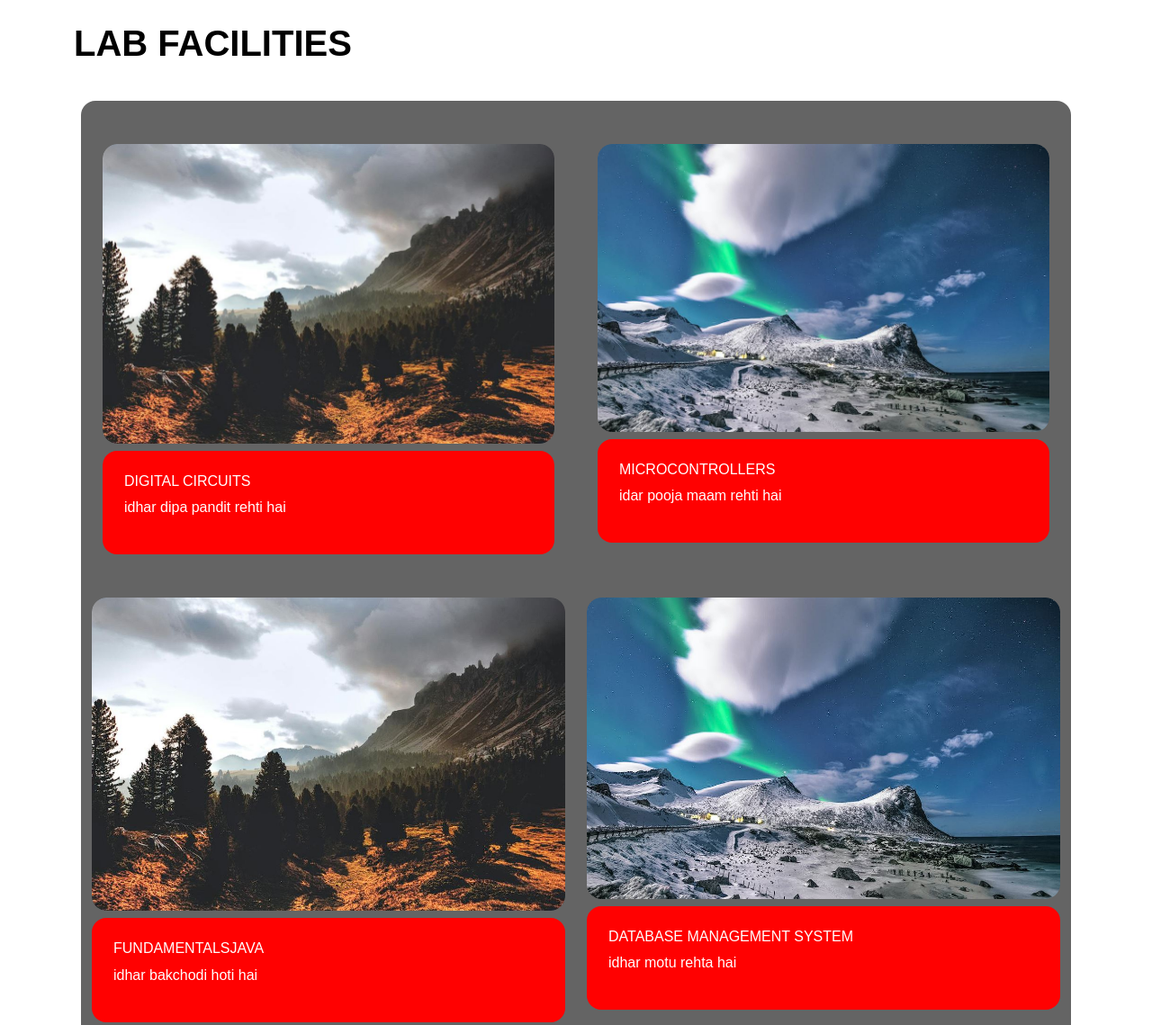
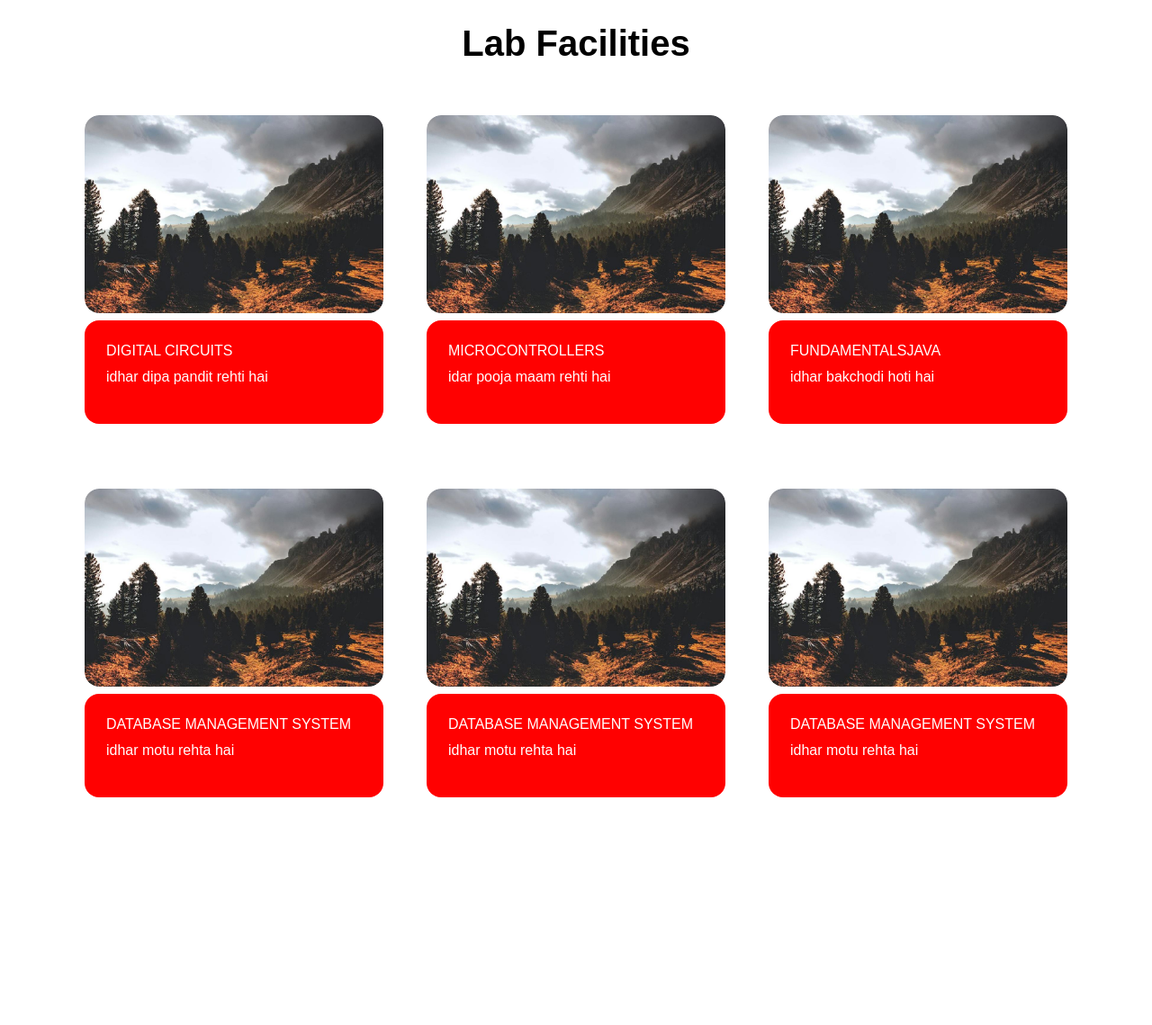
Before and after one commit to Ritesh0219/labs, a plain HTML site: page index.html in a window 1280 px wide. Shown: the top 1139 px of the page at 90% size. After the commit the page ends 910 px from the top, so only its background shows below. Drawn offline with Linux system fonts and the light colour scheme; a web font is replaced by a local one.

Commit message:
Add files via upload

```diff
--- a/css/labstyles.css
+++ b/css/labstyles.css
@@ -48,8 +48,10 @@ img {
 }
 
 .card-custom:hover .card-custom-image img {
-    transform: scale(1.1);
+    transform: scale(1.08);
 }
+
+/*//CARDS*/
 
 .bg-base{
     background-color: var(--color-base);
--- a/index.html
+++ b/index.html
@@ -14,20 +14,18 @@
      <section id="work" class="full-height px-lg-6">
         <div class="container">
 
-            <div class="row py-4" data-aos="fade-up">
-                <div class="col-lg-8">
-                    <h1>LAB FACILITIES</h1>
-                </div>
+            <div class="row py-4 text-center">
+                <h1>Lab Facilities</h1>
             </div>
 
-            <div class="row gy-4 bg-base rounded-4 m-2 pb-4">
+            <div class="row gy-4  rounded-4 ">
 
-                <div class="col-md-6 p-4" data-aos="fade-up">
-                    <div class="card-custom rounded-4 bg-base shadow-effect">
+                <div class="col-md-4 p-4">
+                    <div class="card-custom rounded-4  shadow-effect">
                         <div class="card-custom-image rounded-4 mb-2">
                             <img class="rounded-4" src="/labs/photo1.JPG" alt="">
                         </div>
-                        <div class="card-custom-content p-4 bg-subbase rounded-4">
+                        <div class="card-custom-content p-4 bg-subbase rounded-4" style="border: 2px black;">
                             <h6>DIGITAL CIRCUITS</h6>
                             <p>idhar dipa pandit rehti hai</p>
                             <a href="#" class="link-custom"></a>
@@ -35,10 +33,10 @@
                     </div>
                 </div>
 
-                <div class="col-md-6 p-4" data-aos="fade-up" data-aos-delay="300">
-                    <div class="card-custom rounded-4 bg-base shadow-effect">
+                <div class="col-md-4 p-4">
+                    <div class="card-custom rounded-4  shadow-effect">
                         <div class="card-custom-image rounded-4 mb-2">
-                            <img class="rounded-4" src="/labs/photo2.JPG" alt="">
+                            <img class="rounded-4" src="/labs/photo1.JPG" alt="">
                         </div>
                         <div class="card-custom-content p-4 bg-subbase rounded-4">
                             <h6>MICROCONTROLLERS</h6>
@@ -48,8 +46,8 @@
                     </div>
                 </div>
 
-                <div class="col-md-6" data-aos="fade-up">
-                    <div class="card-custom rounded-4 bg-base shadow-effect">
+                <div class="col-md-4 p-4">
+                    <div class="card-custom rounded-4  shadow-effect">
                         <div class="card-custom-image rounded-4 mb-2">
                             <img class="rounded-4" src="/labs/photo1.JPG" alt="">
                         </div>
@@ -61,10 +59,36 @@
                     </div>
                 </div>
 
-                <div class="col-md-6" data-aos="fade-up" data-aos-delay="300">
-                    <div class="card-custom rounded-4 bg-base shadow-effect">
+                <div class="col-md-4 p-4">
+                    <div class="card-custom rounded-4  shadow-effect">
                         <div class="card-custom-image rounded-4 mb-2">
-                            <img class="rounded-4" src="/labs/photo2.JPG" alt="">
+                            <img class="rounded-4" src="/labs/photo1.JPG" alt="">
+                        </div>
+                        <div class="card-custom-content p-4 bg-subbase rounded-4">
+                            <h6>DATABASE MANAGEMENT SYSTEM</h6>
+                            <p>idhar motu rehta hai</p>
+                            <a href="#" class="link-custom"></a>
+                        </div>
+                    </div>
+                </div>
+
+                <div class="col-md-4 p-4">
+                    <div class="card-custom rounded-4  shadow-effect">
+                        <div class="card-custom-image rounded-4 mb-2">
+                            <img class="rounded-4" src="/labs/photo1.JPG" alt="">
+                        </div>
+                        <div class="card-custom-content p-4 bg-subbase rounded-4">
+                            <h6>DATABASE MANAGEMENT SYSTEM</h6>
+                            <p>idhar motu rehta hai</p>
+                            <a href="#" class="link-custom"></a>
+                        </div>
+                    </div>
+                </div>
+
+                <div class="col-md-4 p-4">
+                    <div class="card-custom rounded-4  shadow-effect">
+                        <div class="card-custom-image rounded-4 mb-2">
+                            <img class="rounded-4" src="/labs/photo1.JPG" alt="">
                         </div>
                         <div class="card-custom-content p-4 bg-subbase rounded-4">
                             <h6>DATABASE MANAGEMENT SYSTEM</h6>
```
